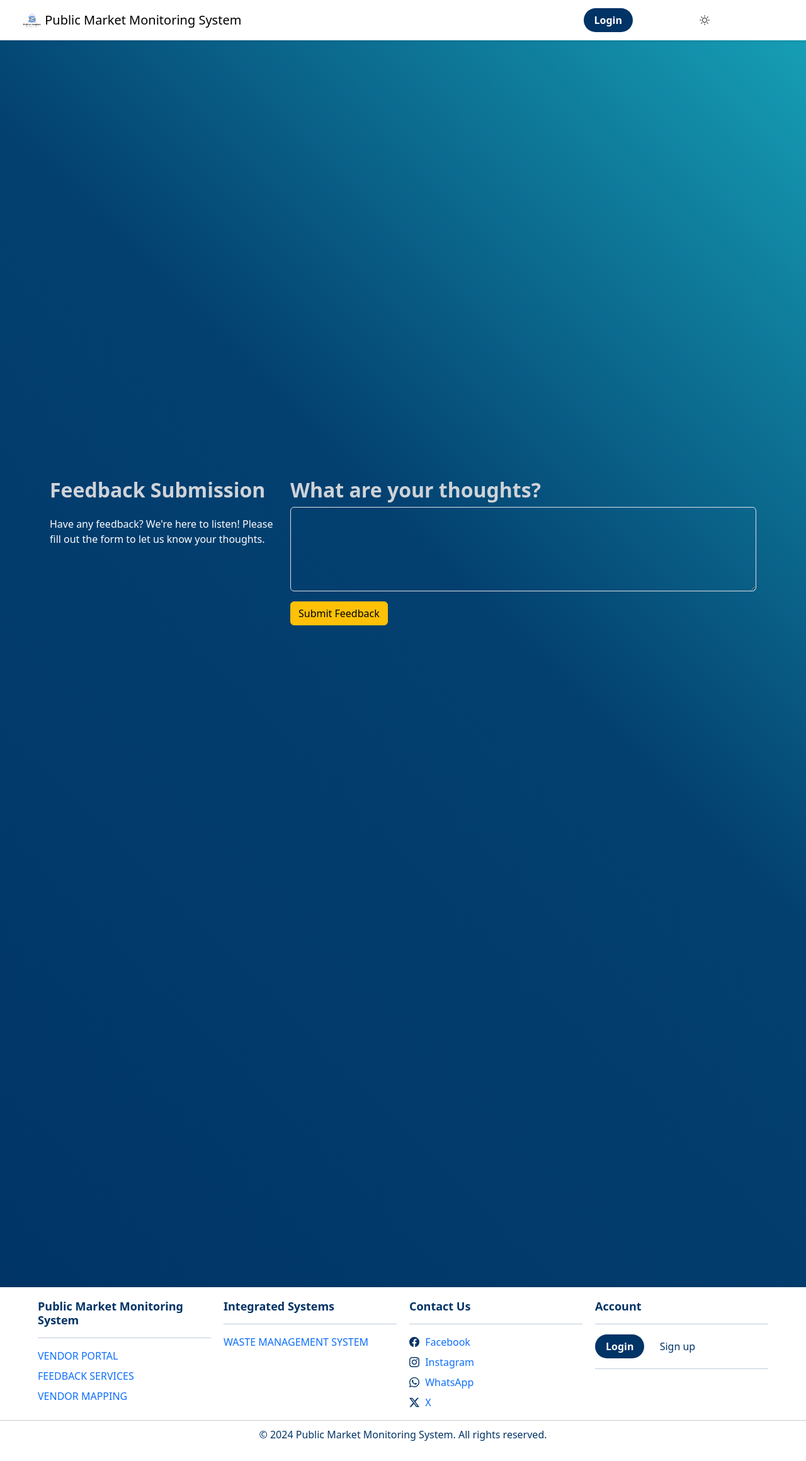
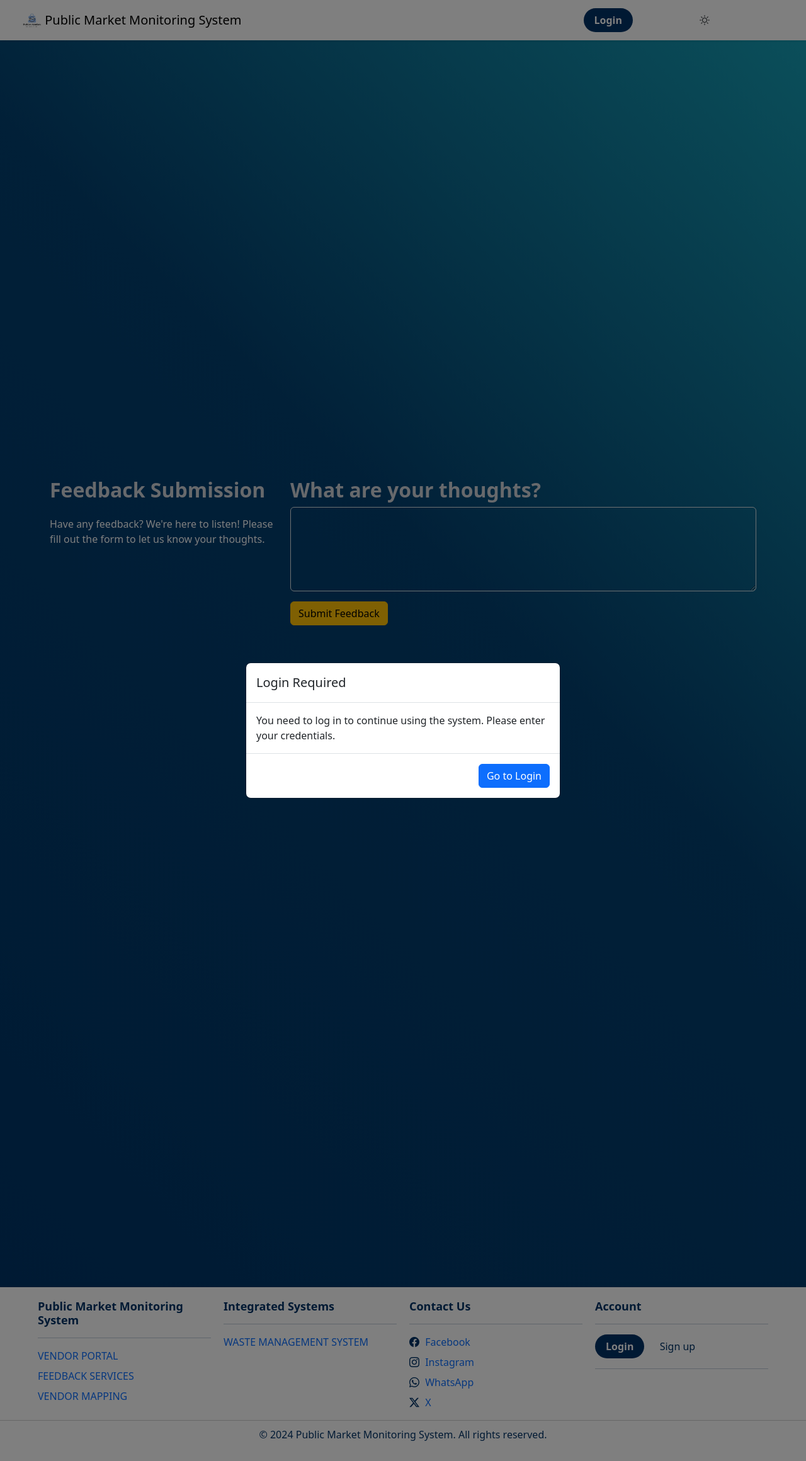
Before and after one commit to reyes-9/lgu_market_sys, a PHP site: page /lgu_market_sys/pages/feedback/index.php in a window 1280 px wide. Shown: the whole page at 63% size. Run offline with PHP 8.4, Linux system fonts and the light colour scheme.

Commit message:
fix: session.php and submit garbage request

```diff
--- a/includes/session.php
+++ b/includes/session.php
@@ -2,6 +2,13 @@
 if (session_status() == PHP_SESSION_NONE) {
     session_start();
 }
+
+$isLoginPage = strpos($_SERVER['REQUEST_URI'], '/pages/login/') !== false;
+
+// if (!isset($_SESSION['account_id']) && !$isLoginPage) {
+//     header('Location: /lgu_market_sys/pages/login/');
+//     exit;
+// }
 
 $isInActionsFolder = strpos($_SERVER['REQUEST_URI'], '/actions/') !== false;
 $isInAdminFolder = strpos($_SERVER['REQUEST_URI'], '/admin/') !== false;
@@ -40,6 +47,32 @@ $isInAdminFolder = strpos($_SERVER['REQUEST_URI'], '/admin/') !== false;
             </div>
         </div>
     </div>
+
+    <?php if (!isset($_SESSION['account_id']) && !$isLoginPage): ?>
+        <!-- Not Logged In Modal -->
+        <div class="modal fade" id="notLoggedInModal" tabindex="-1" aria-labelledby="notLoggedInModalLabel" aria-hidden="true">
+            <div class="modal-dialog modal-dialog-centered">
+                <div class="modal-content text-dark">
+                    <div class="modal-header">
+                        <h5 class="modal-title" id="notLoggedInModalLabel">Login Required</h5>
+                    </div>
+                    <div class="modal-body">
+                        You need to log in to continue using the system. Please enter your credentials.
+                    </div>
+                    <div class="modal-footer">
+                        <a href="/lgu_market_sys/pages/login/" class="btn btn-primary">Go to Login</a>
+                    </div>
+                </div>
+            </div>
+        </div>
+
+        <script>
+            document.addEventListener('DOMContentLoaded', () => {
+                const notLoggedInModal = new bootstrap.Modal(document.getElementById('notLoggedInModal'));
+                notLoggedInModal.show();
+            });
+        </script>
+    <?php endif; ?>
 
     <script>
         // PHP value passed to JS
```
Also changed, not shown: pages/actions/add_and_submit_garbage_request.php (+16 -12 lines).
